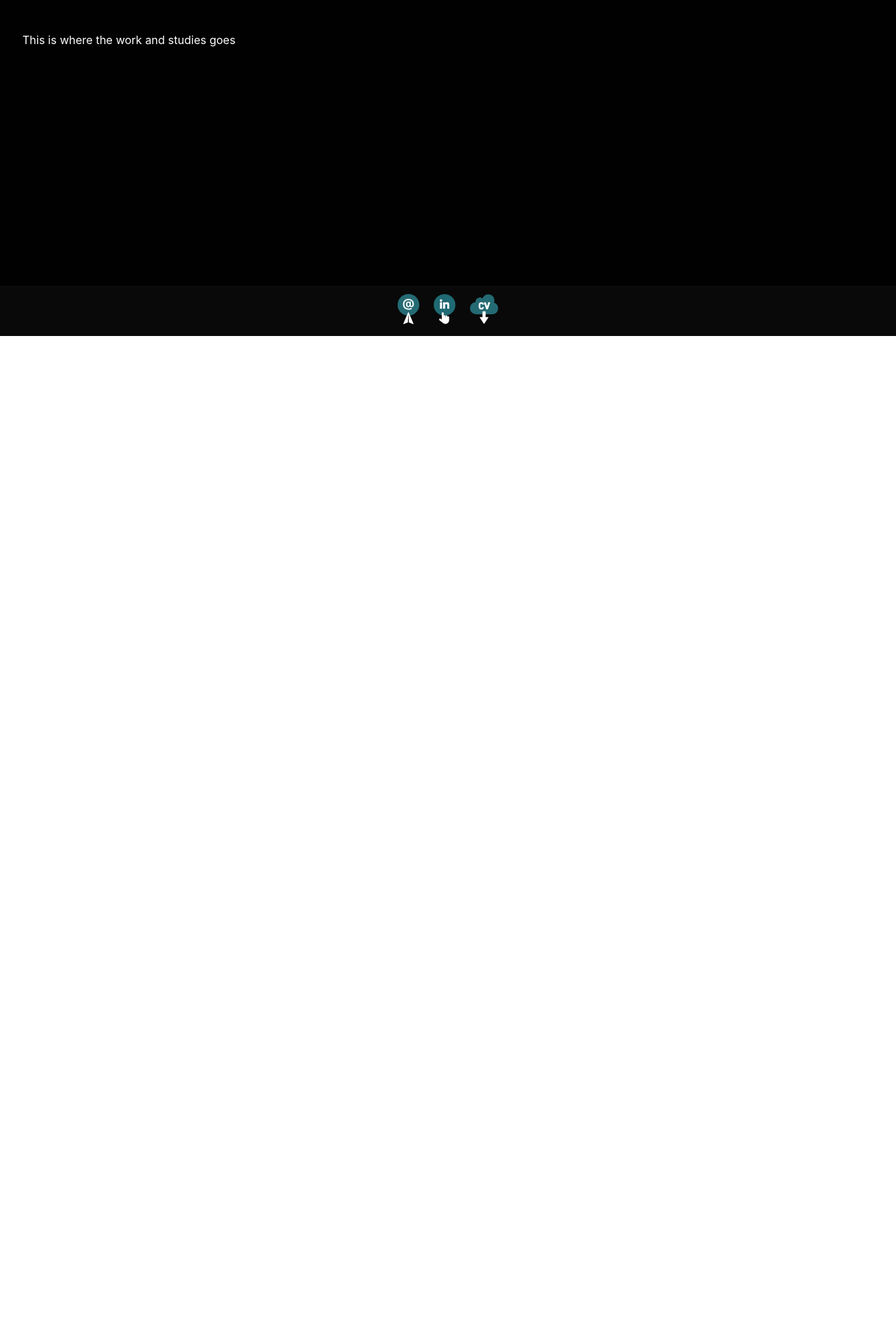
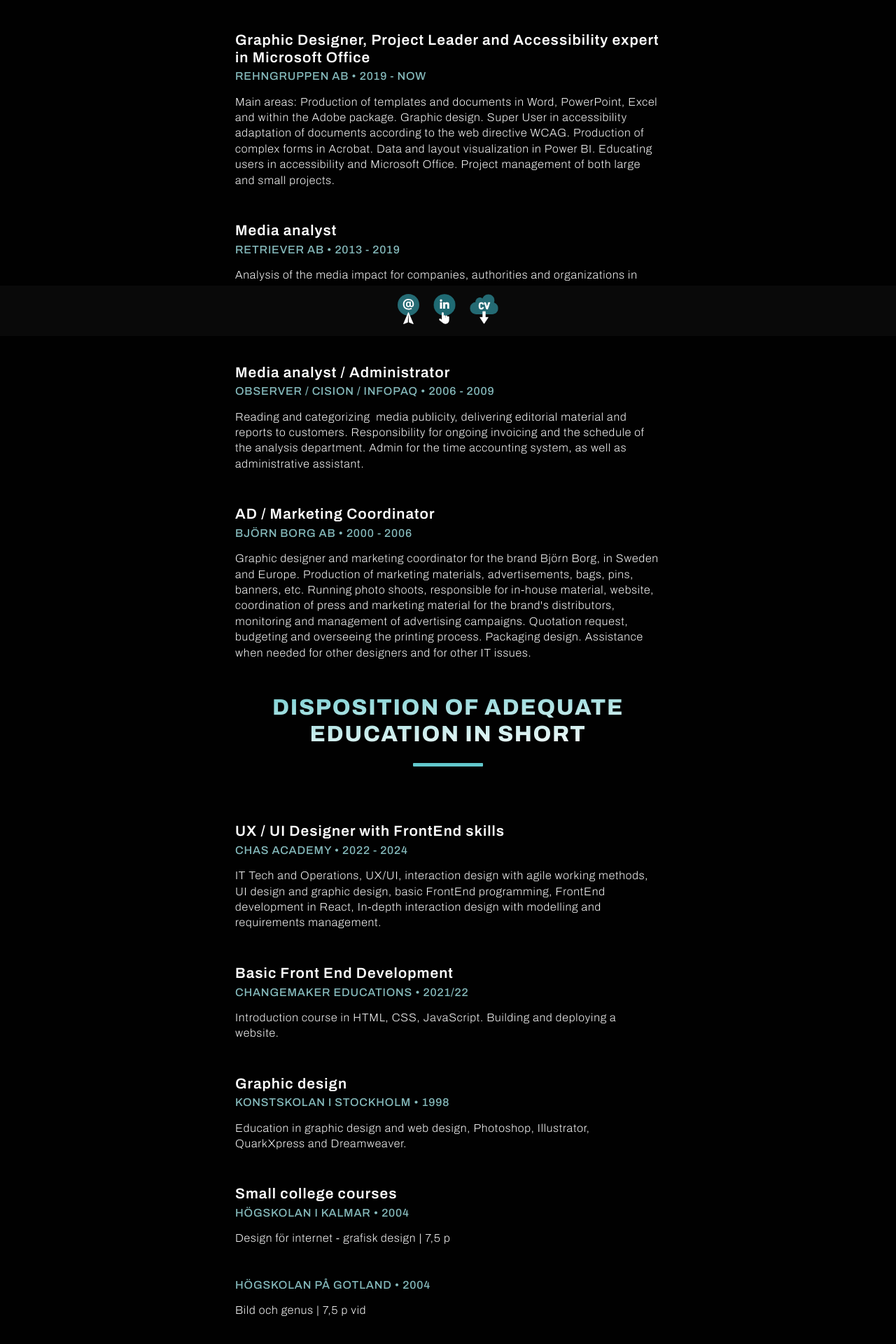
Before and after one commit to chascademy-deniz-aktas/react-portfolio, a React (Vite) app: page /knowledge in a window 1280 px wide. Shown: the part 320-2240 px from the top of the page at 70% size. Before the commit the page ends 800 px from the top, so only its background shows below. Built offline with nearby package versions, Linux system fonts and the light colour scheme.

Commit message:
Experience and headers added

```diff
--- a/src/index.css
+++ b/src/index.css
@@ -28,9 +28,60 @@
   background: linear-gradient(to top left, #FFFEFC 14%, #62C8CC 100%);
   -webkit-background-clip: text;
   -webkit-text-fill-color: transparent;
-
 }
 
-p{
+h2 {
+  font-family: 'Archivo', sans-serif;
+  font-weight: 600;
+  font-size: 1.3em;
+  line-height: 120%;
+  letter-spacing: 0.05em;
+  //text-transform: uppercase;
+  text-align: left;
+  color: white;
+  margin: 0;
+}
+
+h3 {
+  font-family: 'Archivo', sans-serif;
+  font-weight: 500;
+  font-size: 1em;
+  line-height: 120%;
+  letter-spacing: 0.05em;
+  text-transform: uppercase;
+  text-align: left;
+  color: #86BBBD;
+  margin-top:0.3em;
+}
+
+h4 {
+  font-family: 'Archivo', sans-serif;
+  font-weight: 600;
+  font-size: 1em;
+  line-height: 120%;
+  letter-spacing: 0.05em;
+  text-transform: uppercase;
+  text-align: left;
   color: white;
 }
+
+h5 {
+  font-family: 'Archivo', sans-serif;
+  font-weight: 400;
+  font-size: 1em;
+  line-height: 120%;
+  letter-spacing: 0.05em;
+  text-transform: uppercase;
+  text-align: left;
+  color: white;
+}
+
+p {
+  font-family: 'Archivo', sans-serif;
+  font-weight: 200;
+  font-size: 1em;
+  line-height: 140%;
+  letter-spacing: 0.05em;
+  text-align: left;
+  color: white;
+}
--- a/src/pages/Knowledge.jsx
+++ b/src/pages/Knowledge.jsx
@@ -12,15 +12,100 @@
     margin-right: auto;
     margin-bottom: 5em;
 `
+const Textdiv = styled.div`
+    width: 50%;
+    height: auto;
+//text-align: center;
+    border-radius: 1px;
+    margin-left: auto;
+    margin-right: auto;
+    margin-bottom: 3em;
+`
 
 function Knowledge() {
 
     return (
         <>
-            <h1>Disposition of <br /> all my knowledge so far</h1>
+            <h1>Disposition of relevant<br /> work experience in short</h1>
             <HeaderLine />
-            <p>This is where the work and studies goes</p>
 
+            <Textdiv>
+                <h2>Graphic Designer, Project Leader and Accessibility expert in Microsoft Office</h2>
+                <h3>Rehngruppen AB • 2019 - now</h3>
+
+                <p>Main areas: Production of templates and documents in Word, PowerPoint, Excel and within the Adobe package.
+                    Graphic design. Super User in accessibility adaptation of documents according to the web directive WCAG.
+                    Production of complex forms in Acrobat. Data and layout visualization in Power BI. Educating users in
+                    accessibility and Microsoft Office. Project management of both large and small projects.</p>
+            </Textdiv>
+
+            <Textdiv>
+                <h2>Media analyst</h2>
+                <h3>Retriever AB • 2013 - 2019</h3>
+
+                <p>Analysis of the media impact for companies, authorities and organizations in both editorial and social media.
+                    Presentations and reports for customers in Excel and PowerPoint. Production of graphic material on a project
+                    basis, such as marketing material, signs and templates for analysis.</p>
+            </Textdiv>
+            <Textdiv>
+                <h2>Media analyst / Administrator</h2>
+                <h3>Observer / Cision / Infopaq • 2006 - 2009</h3>
+
+                <p>Reading and categorizing  media publicity, delivering editorial material and reports to customers. Responsibility
+                    for ongoing invoicing and the schedule of the analysis department. Admin for the time accounting system, as well
+                    as administrative assistant.</p>
+            </Textdiv>
+
+            <Textdiv>
+                <h2>AD / Marketing Coordinator</h2>
+                <h3>Björn Borg AB • 2000 - 2006</h3>
+
+                <p>Graphic designer and marketing coordinator for the brand Björn Borg, in Sweden and Europe.
+                    Production of marketing materials, advertisements, bags, pins, banners, etc. Running photo shoots, responsible for
+                    in-house material, website, coordination of press and marketing material for the brand's distributors, monitoring
+                    and management of advertising campaigns. Quotation request, budgeting and overseeing the printing process.
+                    Packaging design. Assistance when needed for other designers and for other IT issues.</p>
+            </Textdiv>
+
+            <h1>Disposition of adequate <br /> education in short</h1>
+            <HeaderLine />
+
+            <Textdiv>
+                <h2>UX / UI Designer with FrontEnd skills</h2>
+                <h3>Chas Academy • 2022 - 2024</h3>
+
+                <p>IT Tech and Operations, UX/UI, interaction design with agile working methods, UI design and graphic design, basic
+                    FrontEnd programming, FrontEnd development in React, In-depth interaction design with modelling and requirements
+                    management.</p>
+            </Textdiv>
+
+            <Textdiv>
+                <h2>Basic Front End Development</h2>
+                <h3>Changemaker Educations • 2021/22</h3>
+
+                <p>Introduction course in HTML, CSS, JavaScript. Building and deploying a website. </p>
+            </Textdiv>
+            <Textdiv>
+                <h2>Graphic design</h2>
+                <h3>Konstskolan i Stockholm • 1998</h3>
+
+                <p>Education in graphic design and web design, Photoshop, Illustrator, QuarkXpress and Dreamweaver.</p>
+            </Textdiv>
+
+            <Textdiv>
+                <h2>Small college courses</h2>
+                <h3>Högskolan i Kalmar • 2004</h3>
+                <p>Design för internet - grafisk design | 7,5 p</p>
+                <br />
+                <h3>Högskolan på Gotland • 2004</h3>
+                <p>Bild och genus | 7,5 p vid </p>
+                <br />
+                <h3>Högskolan på Gotland • 2004</h3>
+                <p>Det offentliga rummets gestaltning | 7,5 p</p>
+                <br />
+                <h3>Växjö Unversitet • 2004</h3>
+                <p>Bostaden utformning | 7,5 p</p>
+            </Textdiv>
 
         </>
     );
```
